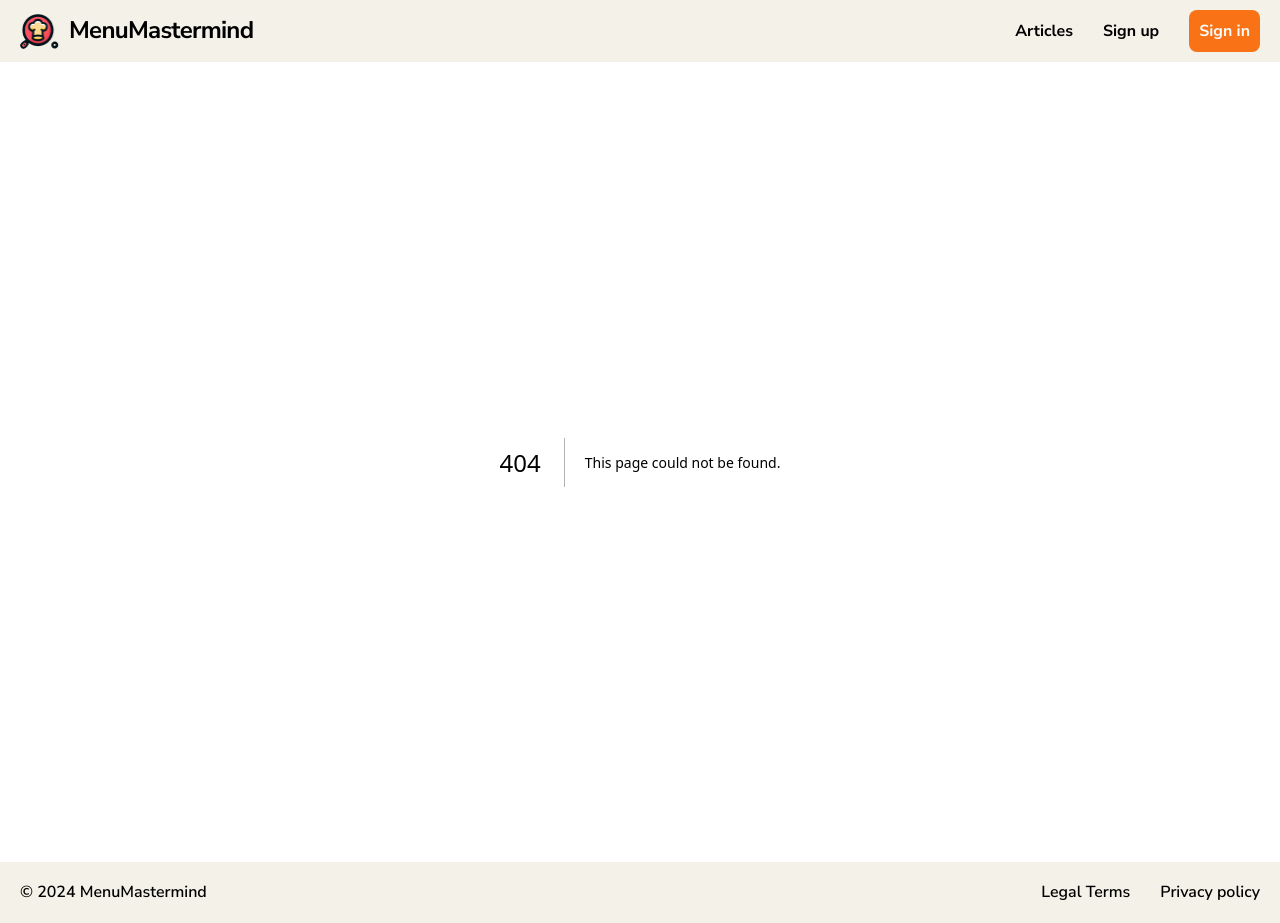
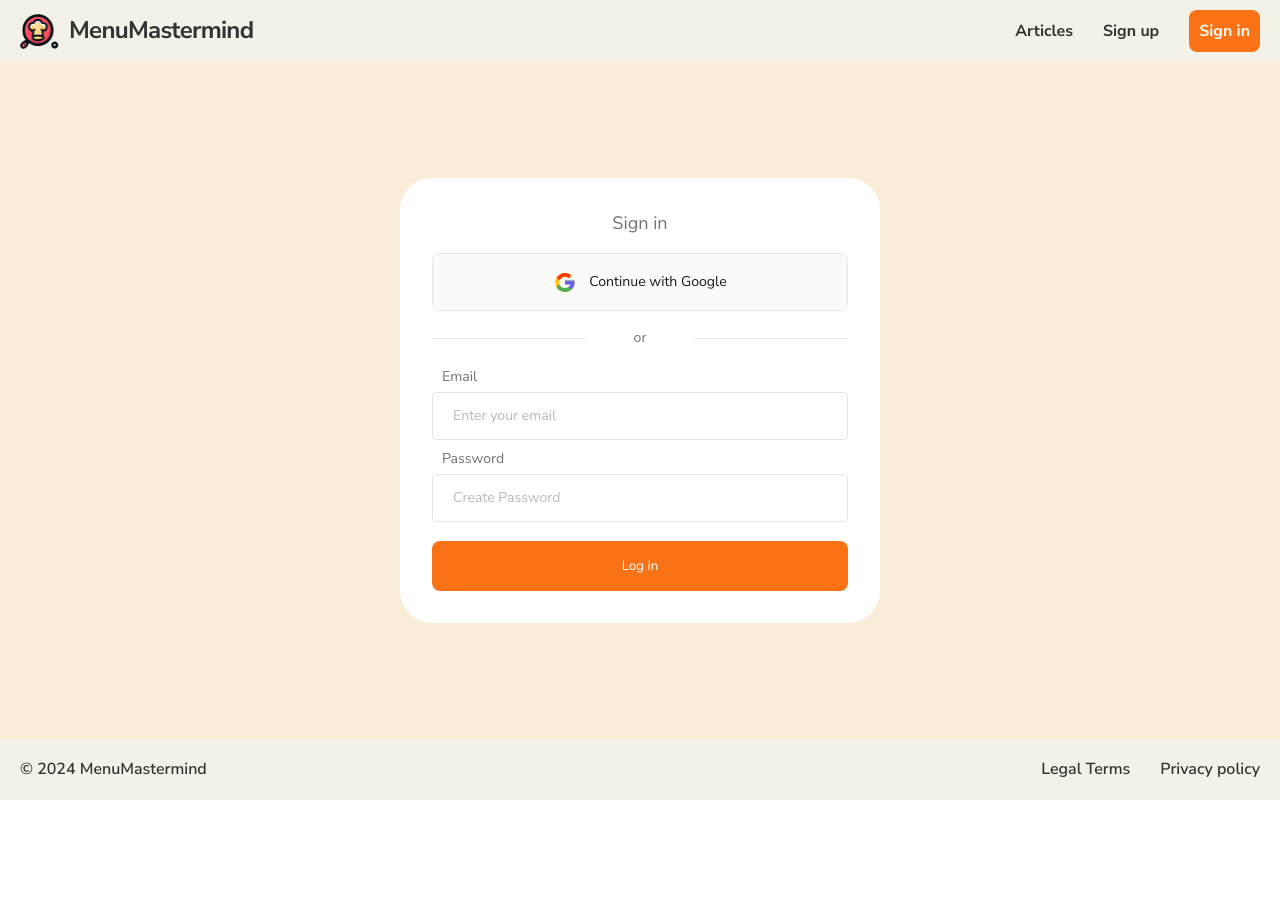
Before and after one commit to JustFantick/menu-mastermind, a Next.js app: page /sign-in in a window 1280 px wide. Before the commit this address had no page. After the commit the page ends 800 px from the top, so only its background shows below. Built offline with nearby package versions, Linux system fonts and the light colour scheme.

Commit message:
feat: create SignIn page

```diff
--- /dev/null
+++ b/src/app/sign-in/page.module.scss
@@ -0,0 +1,7 @@
+.signIn {
+	display: flex;
+	justify-content: center;
+	align-items: center;
+
+	background-color: rgb(250, 237, 216);
+}
--- /dev/null
+++ b/src/app/sign-in/page.tsx
@@ -0,0 +1,13 @@
+import SignInForm from '@/components/form/SignInForm';
+import React from 'react';
+import s from './page.module.scss';
+
+const SignInPage = () => {
+	return (
+		<div className={s.signIn}>
+			<SignInForm />
+		</div>
+	);
+};
+
+export default SignInPage;
--- /dev/null
+++ b/src/components/form/SignInForm.tsx
@@ -0,0 +1,62 @@
+'use client';
+import Image from 'next/image';
+import React, { useRef } from 'react';
+import Input from './Input';
+import s from './form.module.scss';
+
+const SignInForm = () => {
+	const emailRef = useRef<HTMLInputElement>(null);
+	const passwordRef = useRef<HTMLInputElement>(null);
+
+	return (
+		<form
+			className={s.form}
+			onSubmit={e => {
+				e.preventDefault();
+
+				console.log(emailRef.current?.value, passwordRef.current?.value);
+			}}
+		>
+			<div className={s.form__title}>Sign in</div>
+
+			<button type='button' onClick={() => console.log('Google')} className={s.googleButton}>
+				<Image src={'/google-icon.svg'} height={24} width={24} alt='google-img' />
+				<span>Continue with Google</span>
+			</button>
+
+			<div className={s.form__dividingLine}>
+				<span></span>
+				or
+				<span></span>
+			</div>
+
+			<div className={s.form__fields}>
+				<Input
+					ref={emailRef}
+					type='email'
+					name='email'
+					label='Email'
+					pattern='[a-z0-9._%+-]+@[a-z0-9.-]+.[a-z]{2,}$'
+					placeholder='Enter your email'
+					isRequired={true}
+				/>
+
+				<Input
+					ref={passwordRef}
+					type='password'
+					name='password'
+					label='Password'
+					placeholder='Create Password'
+					pattern='.{6,}'
+					isRequired={true}
+				/>
+
+				<button type='submit' className={s.formSubmitButton}>
+					Log in
+				</button>
+			</div>
+		</form>
+	);
+};
+
+export default SignInForm;
```
